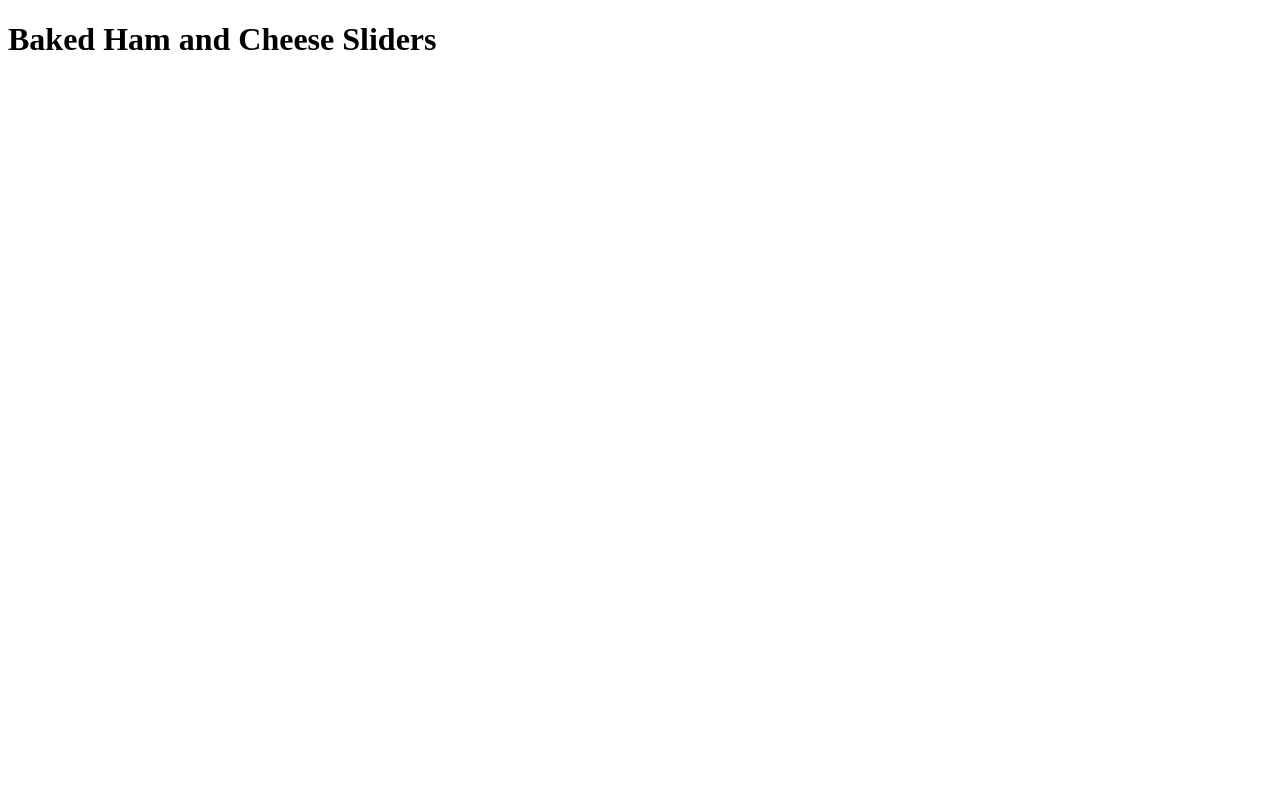
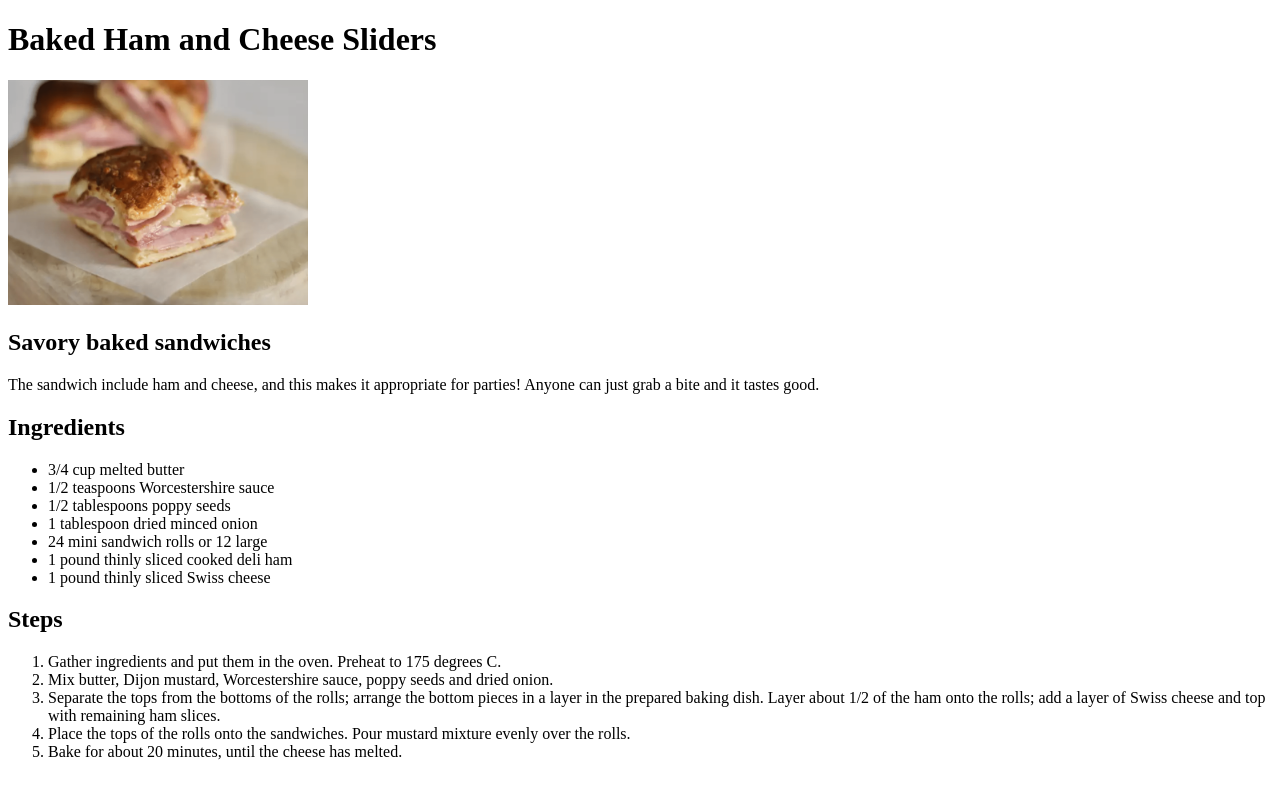
Before and after one commit to SamHou0/odin-recipes, a plain HTML site: page recipes/baked-ham-and-cheese-party-sandwiches.html in a window 1280 px wide. Drawn offline with Linux system fonts and the light colour scheme.

Commit message:
Add baked sandwich recipe

```diff
--- a/recipes/baked-ham-and-cheese-party-sandwiches.html
+++ b/recipes/baked-ham-and-cheese-party-sandwiches.html
@@ -6,5 +6,26 @@
     </head>
     <body>
         <h1>Baked Ham and Cheese Sliders</h1>
+        <img src="../images/baked-ham-and-cheese-sliders-sunnydaysnora.png" alt="A picture of the sandwich" width="300" height="225">
+        <h2>Savory baked sandwiches</h2>
+        <p>The sandwich include ham and cheese, and this makes it appropriate for parties! Anyone can just grab a bite and it tastes good.</p>
+        <h2>Ingredients</h2>
+        <ul>
+            <li>3/4 cup melted butter</li>
+            <li>1/2 teaspoons Worcestershire sauce</li>
+            <li>1/2 tablespoons poppy seeds</li>
+            <li>1 tablespoon dried minced onion</li>
+            <li>24 mini sandwich rolls or 12 large</li>
+            <li>1 pound thinly sliced cooked deli ham</li>
+            <li>1 pound thinly sliced Swiss cheese</li>
+        </ul>
+        <h2>Steps</h2>
+        <ol>
+            <li>Gather ingredients and put them in the oven. Preheat to 175 degrees C.</li>
+            <li>Mix butter, Dijon mustard, Worcestershire sauce, poppy seeds and dried onion.</li>
+            <li>Separate the tops from the bottoms of the rolls; arrange the bottom pieces in a layer in the prepared baking dish. Layer about 1/2 of the ham onto the rolls; add a layer of Swiss cheese and top with remaining ham slices. </li>
+            <li>Place the tops of the rolls onto the sandwiches. Pour mustard mixture evenly over the rolls.</li>
+            <li>Bake for about 20 minutes, until the cheese has melted.</li>
+        </ol>
     </body>
 </html>
```
Also changed, not shown: images/baked-ham-and-cheese-sliders-sunnydaysnora.png (added).
